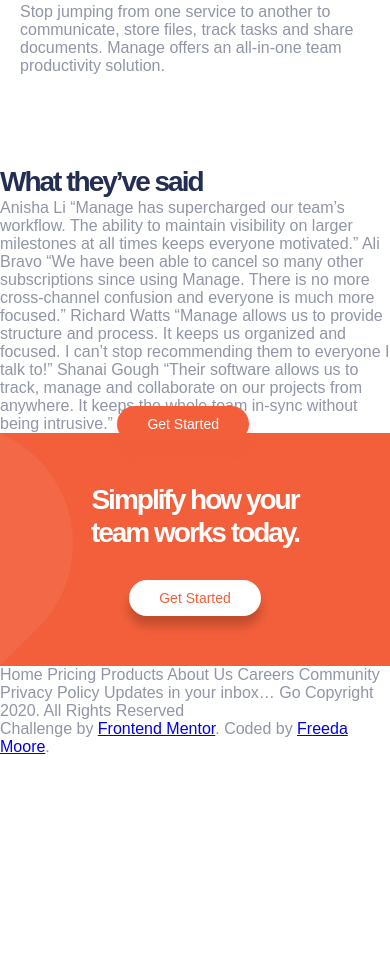
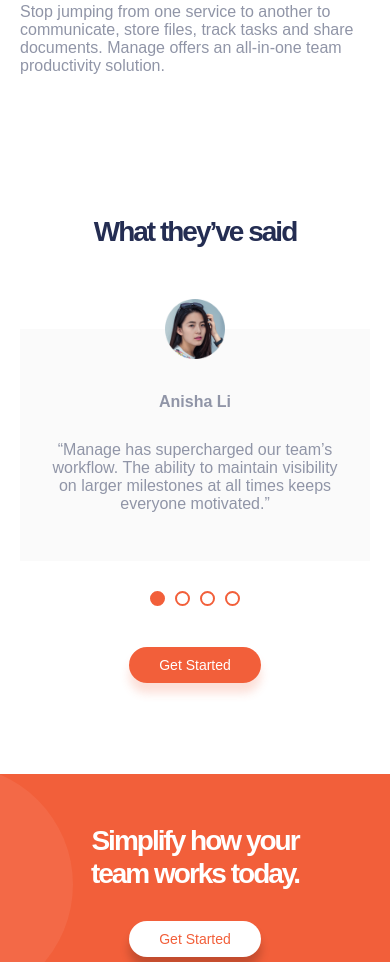
Before and after one commit to freedamoore/manage-landing-page, a plain HTML site: page index.html in a window 390 px wide. Shown: the part 1338-2300 px from the top of the page. Before the commit the page ends 2094 px from the top, so only its background shows below. Drawn offline with Linux system fonts and the light colour scheme; a web font is replaced by a local one.

Commit message:
added testimonials section which turns into carousel for mobile screens

```diff
--- a/index.html
+++ b/index.html
@@ -80,24 +80,44 @@
     </section>
     <section class="testimonials-section">
       <h2 class="sub-heading sub-heading--blue">What they’ve said</h2>
-
-      Anisha Li
-      “Manage has supercharged our team’s workflow. The ability to maintain
-      visibility on larger milestones at all times keeps everyone motivated.”
-
-      Ali Bravo
-      “We have been able to cancel so many other subscriptions since using
-      Manage. There is no more cross-channel confusion and everyone is much
-      more focused.”
-
-      Richard Watts
-      “Manage allows us to provide structure and process. It keeps us organized
-      and focused. I can’t stop recommending them to everyone I talk to!”
-
-      Shanai Gough
-      “Their software allows us to track, manage and collaborate on our projects
-      from anywhere. It keeps the whole team in-sync without being intrusive.”
-
+      <div class="testimonials-carousel">
+        <div class="testimonials-carousel__slides">
+          <div class="testimonials-carousel__slide" id="slide-1">
+            <img src="images/avatar-anisha.png" alt="avatar">
+            <h4>Anisha Li</h4>
+            <p>“Manage has supercharged our team’s workflow. The ability to maintain visibility on larger milestones at all times keeps everyone motivated.”</p>
+          </div>
+          <div class="testimonials-carousel__slide" id="slide-2">
+            <img src="images/avatar-ali.png" alt="avatar">
+            <h4>Ali Bravo</h4>
+            <p>“We have been able to cancel so many other subscriptions since using Manage. There is no more cross-channel confusion and everyone is much more focused.”</p>
+          </div>
+          <div class="testimonials-carousel__slide" id="slide-3">
+            <img src="images/avatar-richard.png" alt="avatar">
+            <h4>Richard Watts</h4>
+            <p>“Manage allows us to provide structure and process. It keeps us organized and focused. I can’t stop recommending them to everyone I talk to!”</p>
+          </div>
+          <div class="testimonials-carousel__slide" id="slide-4">
+            <img src="images/avatar-shanai.png" alt="avatar">
+            <h4>Shanai Gough</h4>
+            <p>“Their software allows us to track, manage and collaborate on our projects from anywhere. It keeps the whole team in-sync without being intrusive.”</p>
+          </div>
+        </div>
+        <div class="testimonials-carousel__links">
+          <div class="testimonials-carousel__link testimonials-carousel__link--active">
+            <a href="#slide-1">1</a>
+          </div>
+          <div class="testimonials-carousel__link">
+              <a href="#slide-2">2</a>
+          </div>
+          <div class="testimonials-carousel__link">
+            <a href="#slide-3">3</a>
+          </div>
+          <div class="testimonials-carousel__link">
+            <a href="#slide-4">4</a>
+          </div>
+        </div>
+      </div>
       <a href="#" class="cta-btn cta-btn-orange">Get Started</a>
     </section>
     <section class="cta-section">
@@ -123,5 +143,17 @@
       Coded by <a href="https://freedamoore.github.io/">Freeda Moore</a>.
     </div>
   </footer>
+  <!-- testimonials become carousel when in mobile view. This script is to show which link/slide is active -->
+  <script type="text/javascript">
+    const links = document.querySelectorAll('.testimonials-carousel__link');
+    links.forEach(link => {
+      link.addEventListener('click', event => {
+        for (let i = 0; i < links.length; i++) {
+          links[i].classList.remove("testimonials-carousel__link--active")
+        }
+        link.classList.add("testimonials-carousel__link--active");
+      })
+    })
+  </script>
 </body>
 </html>
--- a/styles.css
+++ b/styles.css
@@ -223,6 +223,81 @@ body {
 }
 
 /*** TESTIMONIALS SECTION***/
+.testimonials-section{
+  text-align: center;
+  padding: 5rem 0;
+  margin-bottom: 5rem;
+}
+
+.testimonials-section h2{
+  margin-bottom: 3rem;
+}
+
+.testimonials-carousel{
+  margin: 5rem 0;
+}
+
+.testimonials-carousel__slides{
+  display: flex;
+  justify-content: space-between;
+  overflow-x: hidden;
+  scroll-snap-type: x mandatory;
+  scroll-behavior: smooth;
+  -webkit-overflow-scrolling: touch;
+  padding-top: 3rem;/*so that the top of avatar is visible*/
+  padding-bottom: 3rem;
+}
+
+.testimonials-carousel__slide{
+  background-color: var(--color-neutral-4);
+  flex: 0 0 23%;
+  padding: 0 3rem 3rem 3rem;
+}
+
+.testimonials-carousel__slide:not(:last-child){
+  margin-right: 2rem;
+}
+
+.testimonials-carousel__slide img{
+  width: 60px;
+  transform: translateY(-50%);
+}
+
+.testimonials-carousel__slide h4{
+  padding-bottom: 3rem;
+}
+
+.testimonials-carousel__links{
+  display: flex;
+  justify-content: center;
+  align-items: center;
+  /* padding: 1rem; */
+  visibility: hidden;
+}
+
+.testimonials-carousel__link{
+  background-color: white;
+  border: 2px solid var(--color-primary-1);
+  border-radius: 50%;
+  height: 15px;
+  width: 15px;
+}
+
+.testimonials-carousel__link:not(:last-child) {
+  margin-right: 1rem;
+}
+
+.testimonials-carousel__link:hover {
+  background-color: var(--color-primary-1);
+}
+
+.testimonials-carousel__link--active {
+  background-color: var(--color-primary-1);
+}
+
+.testimonials-carousel__link a{
+  color: transparent;
+}
 
 /*** CTA SECTION ***/
 .cta-section{
@@ -258,6 +333,11 @@ body {
 /*** FEATURES SECTION ***/
   .features-section{
     padding: 6rem var(--margin-md);
+  }
+
+  /*** TESTIMONIALS SECTION***/
+  .testimonials-section{
+    padding: 5rem 0;
   }
 
 /*** CTA SECTION ***/
@@ -352,7 +432,14 @@ body {
   .feature-section__title--txt{
     font-size: 1.8rem;
   }
+  /*** TESTIMONIALS SECTION ***/
+  .testimonials-carousel__slide{
+    flex: 0 0 100%;
+  }
 
+  .testimonials-carousel__links{
+    visibility: visible;
+  }
   /*** CTA SECTION ***/
   .cta-section{
     background-image: url('images/bg-simplify-section-mobile.svg');
@@ -426,4 +513,10 @@ body {
   .features-section{
     padding: 6rem var(--margin-sm);
   }
+
+  /*** TESTIMONIALS SECTION***/
+  .testimonials-section{
+    padding: 5rem var(--margin-sm);
+  }
+
 }
```
